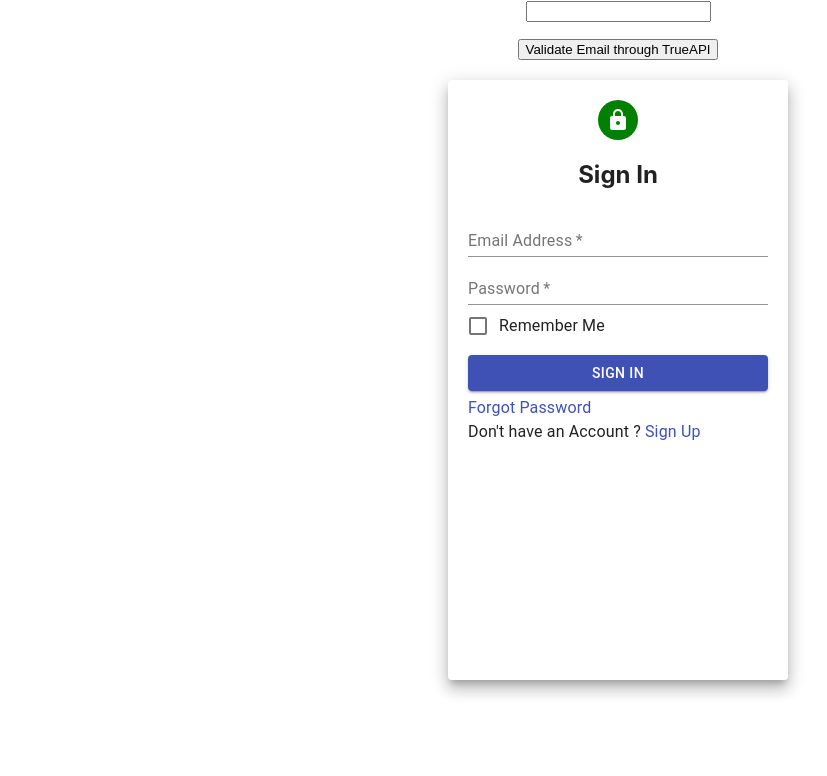
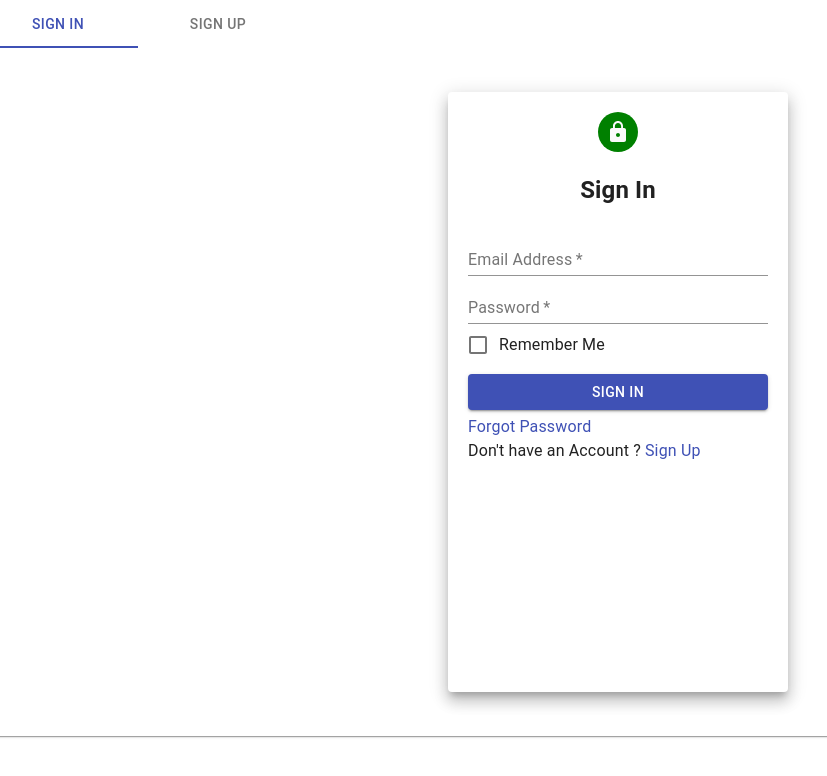
Before and after one commit to sschaunkar/email-validator, a React (Create React App) app: page / in a window 1280 px wide. Shown: the top 776 px of the page, without its empty margins (22-849 px from the left). Built offline with nearby package versions, Linux system fonts and the light colour scheme.

Commit message:
sign-up-form added

```diff
--- a/src/App.js
+++ b/src/App.js
@@ -1,15 +1,16 @@
 // import logo from './logo.svg';
 import './App.css';
-import Input from './component/Input';
-import Login from './component/Login';
+import SignInOutContainer from './component/container/SignInOutContainer';
+// import Input from './component/Input';
+
 
 function App() {
   return (
     <div>
-    <div className="App">
+    {/* <div className="App">
       <Input />
-      </div>
-      <Login />
+      </div> */}
+      <SignInOutContainer />
     </div>
   );
 }
--- /dev/null
+++ b/src/component/Signup.js
@@ -0,0 +1,117 @@
+import React from 'react'
+import { Grid, Paper, Avatar, TextField, FormControlLabel, Checkbox, Button, Typography, Link, RadioGroup, Radio, FormControl, FormLabel } from '@material-ui/core'
+import LockIcon from '@material-ui/icons/Lock';
+
+function Signup() {
+    const [state, setState] = React.useState(false)
+    const paperStyle = {
+        padding: 20,
+        height: '70vh',
+        width: 300,
+        margin: '20px auto'
+    }
+    const avatarStyle = {
+        backgroundColor: 'green'
+    }
+    const handleChange = (e) => {
+        setState(!state)
+    }
+    const btnStyle = {
+        margin: '8px 0 5px 0'
+    }
+    const radioStyle={
+        margin:'15px auto 0 0'
+    }
+    return (
+        <Grid>
+            <Paper elevation={10} style={paperStyle}>
+                <Grid align='center'>
+                    <Avatar style={avatarStyle}><LockIcon /></Avatar>
+                    <h2>Sign Up</h2>
+                    <p>Please fill this form to create an Account</p>
+                </Grid>
+                <form noValidate autoComplete="off">
+                    <TextField
+                        id="standard-basic"
+                        placeholder="Enter Name"
+                        label="Name"
+                        type="text"
+                        fullWidth
+                        required
+                    />
+                    <TextField
+                        id="standard-basic"
+                        placeholder="Enter Email"
+                        label="Email"
+                        type="email"
+                        fullWidth
+                        required
+                    />
+                    <FormControl component="fieldset" style={radioStyle}>
+                        <FormLabel component="legend">Gender</FormLabel>
+                        <RadioGroup row aria-label="position" name="position" defaultValue="top">
+                            <FormControlLabel
+                                value="Male"
+                                control={<Radio color="primary" />}
+                                label="Male"
+                            />
+                            <FormControlLabel
+                                value="Female"
+                                control={<Radio color="primary" />}
+                                label="Female"
+                            />
+                        </RadioGroup>
+                    </FormControl>
+                    <TextField
+                        id="standard-basic"
+                        placeholder="Enter Phone Number"
+                        label="Phone Number"
+                        type="text"
+                        fullWidth
+                        required
+                    />
+                    <TextField
+                        id="standard-password-input"
+                        label="Password"
+                        placeholder="Enter Password"
+                        type="password"
+                        autoComplete="current-password"
+                        fullWidth
+                        required
+                    />
+                    <TextField
+                        id="standard-password-input"
+                        label="Confirm Password"
+                        placeholder="Enter Password"
+                        type="password"
+                        autoComplete="current-password"
+                        fullWidth
+                        required
+                    />
+                    <FormControlLabel
+                        control={
+                            <Checkbox
+                                checked={state.checkedB}
+                                onChange={handleChange}
+                                name="checkedB"
+                                color="primary"
+                            />
+                        }
+                        label="I accept the terms and conditions"
+                    />
+                    <Button variant="contained" color="primary" fullWidth style={btnStyle}>
+                        Sign Up
+                    </Button>
+                    <Typography>
+                        Already Have an Account ?
+                        <Link href="#">
+                            {" "}Sign In
+                        </Link>
+                    </Typography>
+                </form>
+            </Paper >
+        </Grid >
+    )
+}
+
+export default Signup
--- /dev/null
+++ b/src/component/container/SignInOutContainer.js
@@ -0,0 +1,57 @@
+import React from 'react'
+import Paper from '@material-ui/core/Paper';
+import Tabs from '@material-ui/core/Tabs';
+import Tab from '@material-ui/core/Tab';
+import Typography from '@material-ui/core/Typography';
+import Box from '@material-ui/core/Box';
+import Signup from '../Signup';
+import Login from '../Login';
+
+function SignInOutContainer() {
+    const [value, setValue] = React.useState(0);
+
+    const handleChange = (event, newValue) => {
+        setValue(newValue);
+    };
+    function TabPanel(props) {
+        const { children, value, index, ...other } = props;
+
+        return (
+          <div
+            role="tabpanel"
+            hidden={value !== index}
+            id={`simple-tabpanel-${index}`}
+            aria-labelledby={`simple-tab-${index}`}
+            {...other}
+          >
+            {value === index && (
+              <Box p={3}>
+                <Typography>{children}</Typography>
+              </Box>
+            )}
+          </div>
+        );
+      }
+    return (
+        <Paper square>
+            <Tabs
+                value={value}
+                indicatorColor="primary"
+                textColor="primary"
+                onChange={handleChange}
+                aria-label="disabled tabs example"
+            >
+                <Tab label="Sign In" />
+                <Tab label="Sign Up" />
+            </Tabs>
+            <TabPanel value={value} index={0}>
+                <Login />
+            </TabPanel>
+            <TabPanel value={value} index={1}>
+                <Signup />
+            </TabPanel>
+        </Paper>
+    )
+}
+
+export default SignInOutContainer
```
